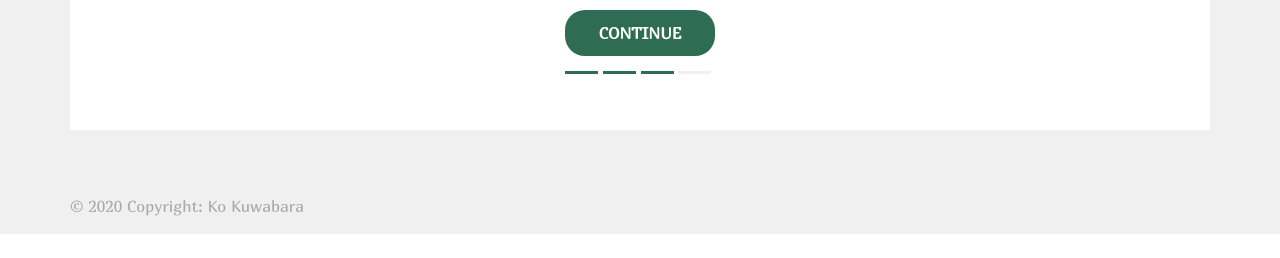
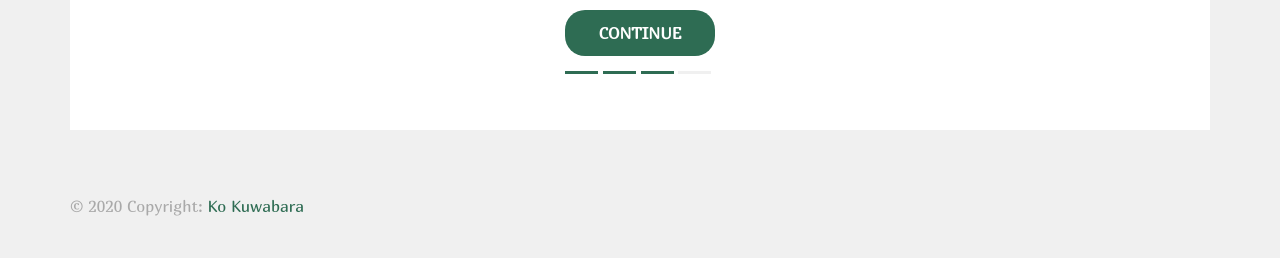
Before and after one commit to kokuwabara1976/networksheet, a Flask app: template templates/how.html in a window 1280 px wide. Shown: the part 2607-2865 px from the top of the page. Before the commit the page ends 2841 px from the top, so only its background shows below. Run offline with Flask 2, Linux system fonts and the light colour scheme; the template is opened without the code that fills it: most values are stand-ins (such as "Sample title", 1, 10 or a date in 2020); some libraries are stand-ins or nearby versions.

Commit message:
fix footer on 3rd design

```diff
--- a/templates/how.html
+++ b/templates/how.html
@@ -274,8 +274,11 @@
 <footer>
   <br><br>
   <!-- Copyright -->
-  <div class="footer-copyright text-center py-3">© 2020 Copyright: Ko Kuwabara </div>
+  <div class="footer-copyright text-center py-3">© 2020 Copyright:
+    <a href="">Ko Kuwabara</a>
+  </div>
   <!-- Copyright -->
+  <br>
 </footer>
 <!-- Footer -->
 
```
